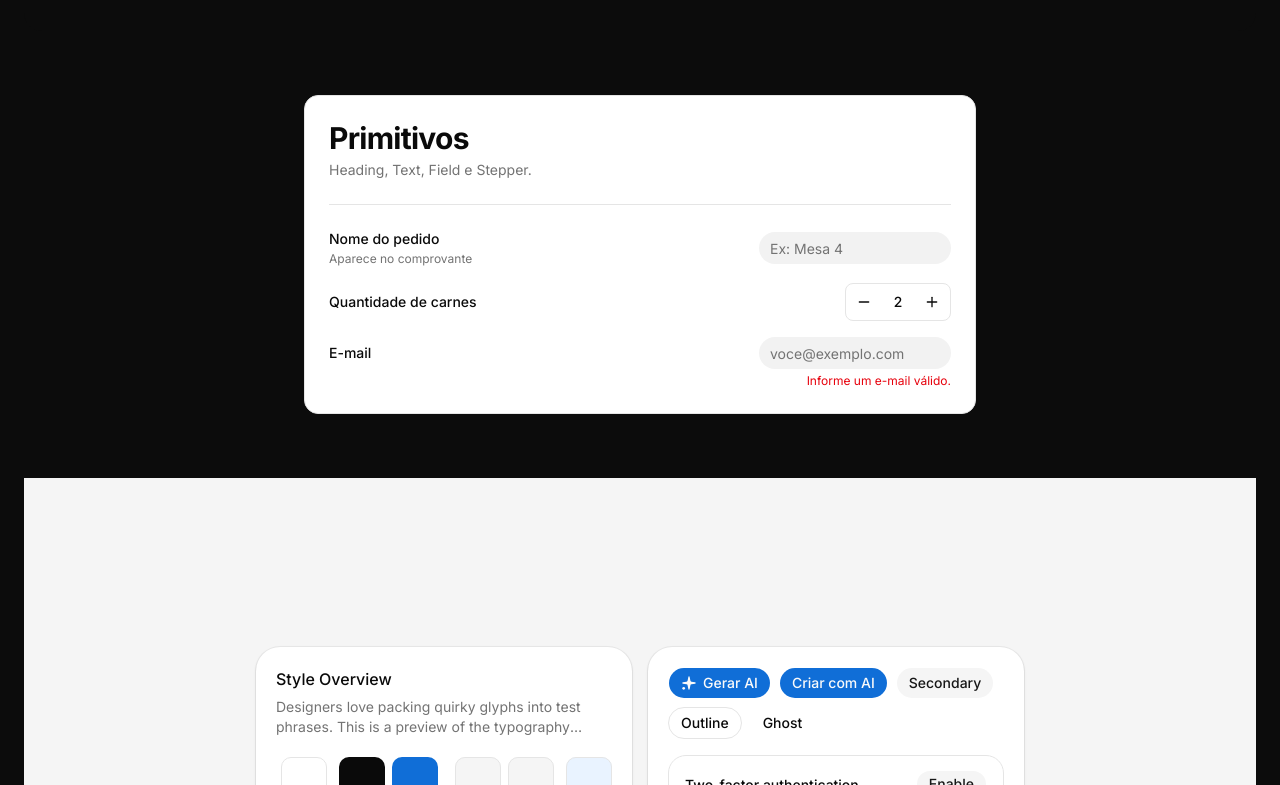
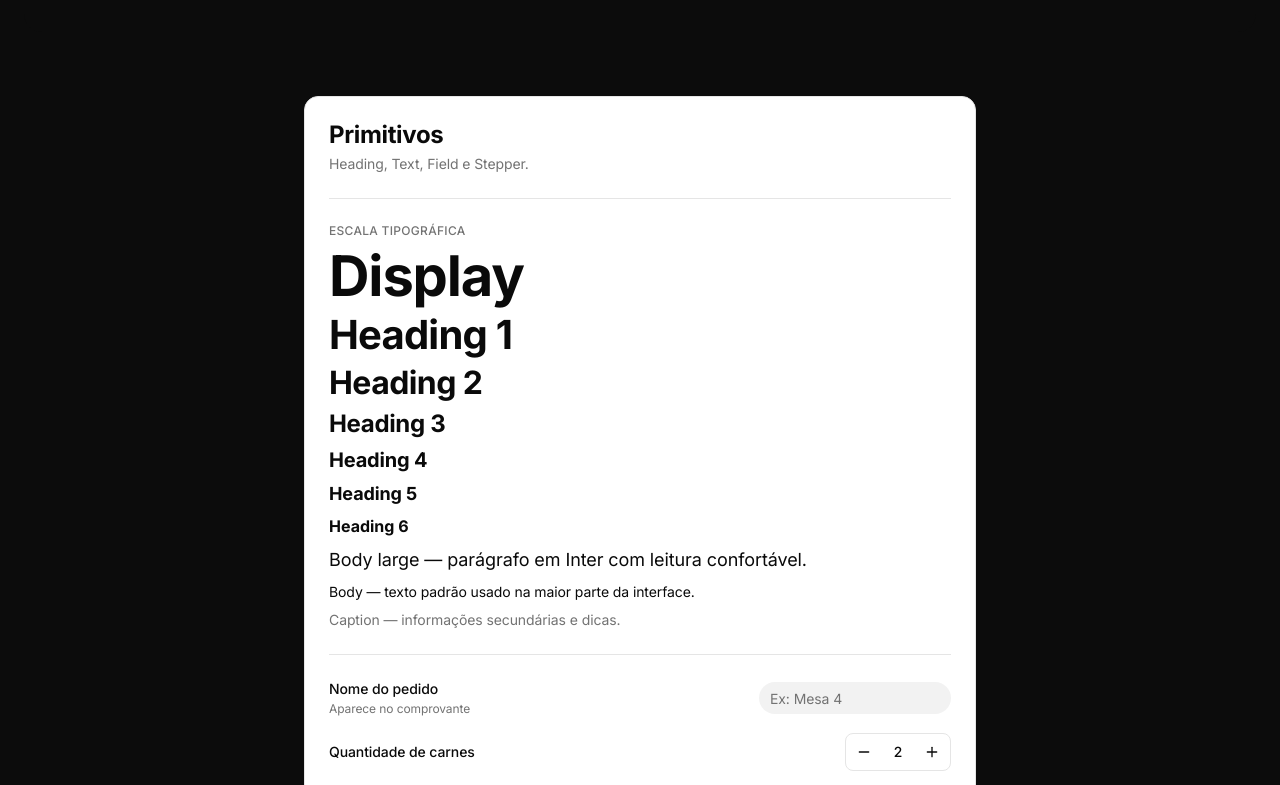
Before and after one commit to pedroburneiko/BS, a Next.js app: page / in a window 1280 px wide. Shown: the part 895-1680 px from the top of the page. Built offline with nearby package versions, Linux system fonts and the light colour scheme.

Commit message:
feat: implement Design System typography scale and demo
Co-authored-by: pedroburneiko <146845628+pedroburneiko@users.noreply.github.com>

```diff
--- a/app/globals.css
+++ b/app/globals.css
@@ -48,6 +48,29 @@
 --radius-2xl: calc(var(--radius) * 1.8);
 --radius-3xl: calc(var(--radius) * 2.2);
 --radius-4xl: calc(var(--radius) * 2.6);
+
+/* Escala tipográfica do Design System (font-size / line-height) */
+--text-display: 3.5rem;
+--text-display--line-height: 1.05;
+--text-display--letter-spacing: -0.02em;
+--text-h1: 2.5rem;
+--text-h1--line-height: 1.1;
+--text-h1--letter-spacing: -0.02em;
+--text-h2: 2rem;
+--text-h2--line-height: 1.15;
+--text-h2--letter-spacing: -0.018em;
+--text-h3: 1.5rem;
+--text-h3--line-height: 1.2;
+--text-h3--letter-spacing: -0.014em;
+--text-h4: 1.25rem;
+--text-h4--line-height: 1.3;
+--text-h4--letter-spacing: -0.01em;
+--text-h5: 1.125rem;
+--text-h5--line-height: 1.4;
+--text-h5--letter-spacing: -0.006em;
+--text-h6: 1rem;
+--text-h6--line-height: 1.5;
+--text-h6--letter-spacing: 0em;
 }
 
 :root {
@@ -123,7 +146,59 @@
 * {
   @apply border-border outline-ring/50;
 }
+html {
+  -webkit-text-size-adjust: 100%;
+  text-rendering: optimizeLegibility;
+}
 body {
-  @apply bg-background text-foreground;
+  @apply bg-background text-foreground font-sans;
+  font-feature-settings: "cv02", "cv03", "cv04", "cv11", "ss01";
+  -webkit-font-smoothing: antialiased;
+  -moz-osx-font-smoothing: grayscale;
+  letter-spacing: -0.006em;
+  line-height: 1.55;
+}
+
+/* Padrões tipográficos do Design System */
+h1, h2, h3, h4, h5, h6 {
+  @apply font-heading text-foreground text-balance;
+  font-weight: 700;
+}
+h1 {
+  font-size: var(--text-h1);
+  line-height: var(--text-h1--line-height);
+  letter-spacing: var(--text-h1--letter-spacing);
+}
+h2 {
+  font-size: var(--text-h2);
+  line-height: var(--text-h2--line-height);
+  letter-spacing: var(--text-h2--letter-spacing);
+}
+h3 {
+  font-size: var(--text-h3);
+  line-height: var(--text-h3--line-height);
+  letter-spacing: var(--text-h3--letter-spacing);
+  font-weight: 600;
+}
+h4 {
+  font-size: var(--text-h4);
+  line-height: var(--text-h4--line-height);
+  letter-spacing: var(--text-h4--letter-spacing);
+  font-weight: 600;
+}
+h5 {
+  font-size: var(--text-h5);
+  line-height: var(--text-h5--line-height);
+  letter-spacing: var(--text-h5--letter-spacing);
+  font-weight: 600;
+}
+h6 {
+  font-size: var(--text-h6);
+  line-height: var(--text-h6--line-height);
+  letter-spacing: var(--text-h6--letter-spacing);
+  font-weight: 600;
+}
+small {
+  font-size: 0.875em;
 }
 }
--- a/app/layout.tsx
+++ b/app/layout.tsx
@@ -3,7 +3,12 @@ import { Inter } from "next/font/google";
 import "./globals.css";
 import { ThemeProvider } from "@/components/theme-provider";
 
-const fontSans = Inter({subsets:['latin'],variable:'--font-sans'});
+const fontSans = Inter({
+  subsets: ["latin"],
+  variable: "--font-sans",
+  display: "swap",
+  weight: ["400", "500", "600", "700", "800"],
+});
 
 
 export const metadata: Metadata = {
--- a/components/primitives/heading.tsx
+++ b/components/primitives/heading.tsx
@@ -4,18 +4,18 @@ import { cva, type VariantProps } from "class-variance-authority"
 
 import { cn } from "@/lib/utils"
 
-const headingVariants = cva("text-balance font-heading tracking-tight text-foreground", {
+const headingVariants = cva("text-balance font-heading text-foreground", {
   variants: {
-    // size 1 = maior, size 8 = menor
+    // size 1 = maior (display), size 8 = menor — escala do Design System
     size: {
-      1: "text-5xl md:text-6xl",
-      2: "text-4xl md:text-5xl",
-      3: "text-3xl md:text-4xl",
-      4: "text-2xl md:text-3xl",
-      5: "text-xl md:text-2xl",
-      6: "text-lg md:text-xl",
-      7: "text-base md:text-lg",
-      8: "text-sm md:text-base",
+      1: "text-display",
+      2: "text-h1",
+      3: "text-h2",
+      4: "text-h3",
+      5: "text-h4",
+      6: "text-h5",
+      7: "text-h6",
+      8: "text-sm tracking-tight",
     },
     weight: {
       bold: "font-bold",
--- a/components/primitives/primitives-demo.tsx
+++ b/components/primitives/primitives-demo.tsx
@@ -18,6 +18,34 @@ export function PrimitivesDemo() {
           Primitivos
         </Heading>
         <Text color="muted">Heading, Text, Field e Stepper.</Text>
+      </div>
+
+      <div className="mt-6 flex flex-col gap-2 border-t border-border pt-6">
+        <Text size={4} color="muted" weight="medium" className="uppercase tracking-wide">
+          Escala tipográfica
+        </Text>
+        <Heading size={1}>Display</Heading>
+        <Heading size={2} as={1}>
+          Heading 1
+        </Heading>
+        <Heading size={3}>Heading 2</Heading>
+        <Heading size={4} as={3}>
+          Heading 3
+        </Heading>
+        <Heading size={5} as={4}>
+          Heading 4
+        </Heading>
+        <Heading size={6} as={5}>
+          Heading 5
+        </Heading>
+        <Heading size={7} as={6}>
+          Heading 6
+        </Heading>
+        <Text size={1}>Body large — parágrafo em Inter com leitura confortável.</Text>
+        <Text>Body — texto padrão usado na maior parte da interface.</Text>
+        <Text size={3} color="muted">
+          Caption — informações secundárias e dicas.
+        </Text>
       </div>
 
       <div className="mt-6 flex flex-col gap-4 border-t border-border pt-6">
```
